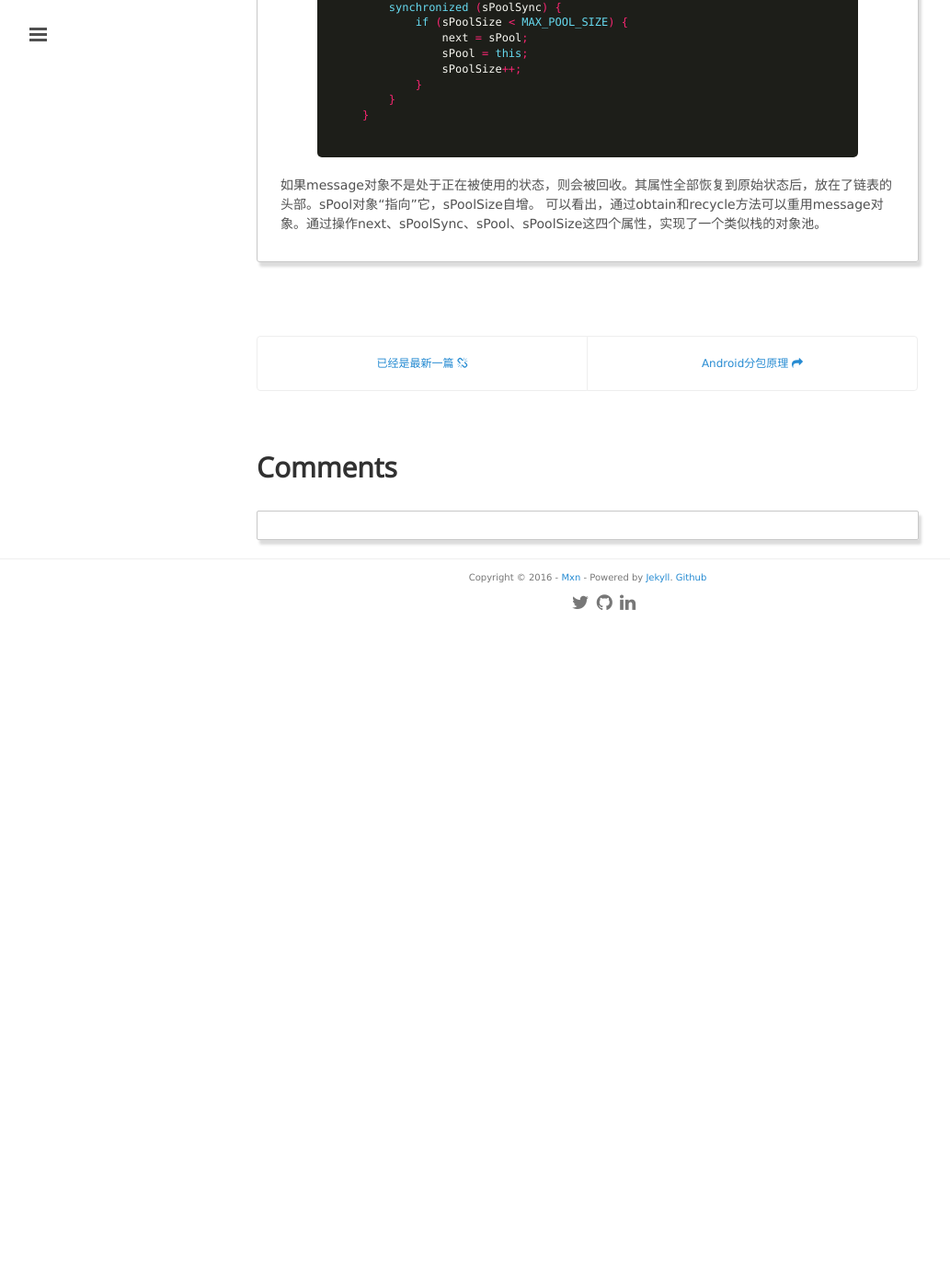
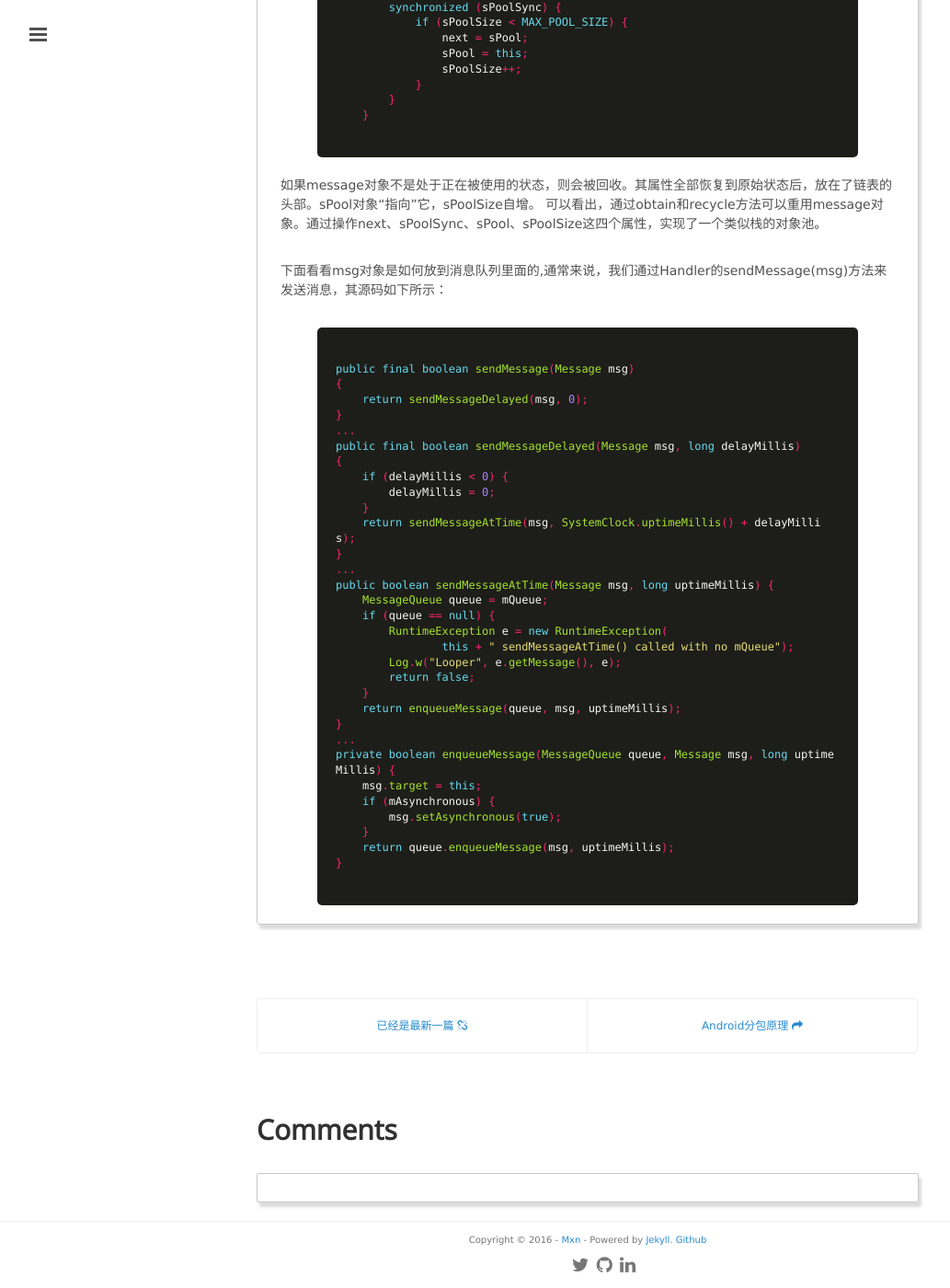
Before and after one commit to mxn21/mxn21.github.io, a Jekyll site: the page built from _posts/2016-3-7-理解handler.md, in a window 1280 px wide and 1400 px high, scrolled down 9207 px. Shown: the whole window at 92% size, without its empty margins (1-1034 px from the left). Built offline with Jekyll 4.4.1, drawn with Linux system fonts in a browser that asks for light colours; Markdown is read by kramdown in place of the engine named in the settings; comment, search, counter and statistics services are not loaded; before the commit the page ends 9887 px from its top, so only the background shows below that.

Commit message:
32423423

```diff
--- a/_posts/2016-3-7-理解handler.md
+++ b/_posts/2016-3-7-理解handler.md
@@ -400,3 +400,39 @@
 
 如果message对象不是处于正在被使用的状态，则会被回收。其属性全部恢复到原始状态后，放在了链表的头部。sPool对象“指向”它，sPoolSize自增。
 可以看出，通过obtain和recycle方法可以重用message对象。通过操作next、sPoolSync、sPool、sPoolSize这四个属性，实现了一个类似栈的对象池。
+
+下面看看msg对象是如何放到消息队列里面的,通常来说，我们通过Handler的sendMessage(msg)方法来发送消息，其源码如下所示：
+
+    {% highlight java %}
+public final boolean sendMessage(Message msg)
+{
+    return sendMessageDelayed(msg, 0);
+}
+...
+public final boolean sendMessageDelayed(Message msg, long delayMillis)
+{
+    if (delayMillis < 0) {
+        delayMillis = 0;
+    }
+    return sendMessageAtTime(msg, SystemClock.uptimeMillis() + delayMillis);
+}
+...
+public boolean sendMessageAtTime(Message msg, long uptimeMillis) {
+    MessageQueue queue = mQueue;
+    if (queue == null) {
+        RuntimeException e = new RuntimeException(
+                this + " sendMessageAtTime() called with no mQueue");
+        Log.w("Looper", e.getMessage(), e);
+        return false;
+    }
+    return enqueueMessage(queue, msg, uptimeMillis);
+}
+...
+private boolean enqueueMessage(MessageQueue queue, Message msg, long uptimeMillis) {
+    msg.target = this;
+    if (mAsynchronous) {
+        msg.setAsynchronous(true);
+    }
+    return queue.enqueueMessage(msg, uptimeMillis);
+}
+    {% endhighlight %}
```
